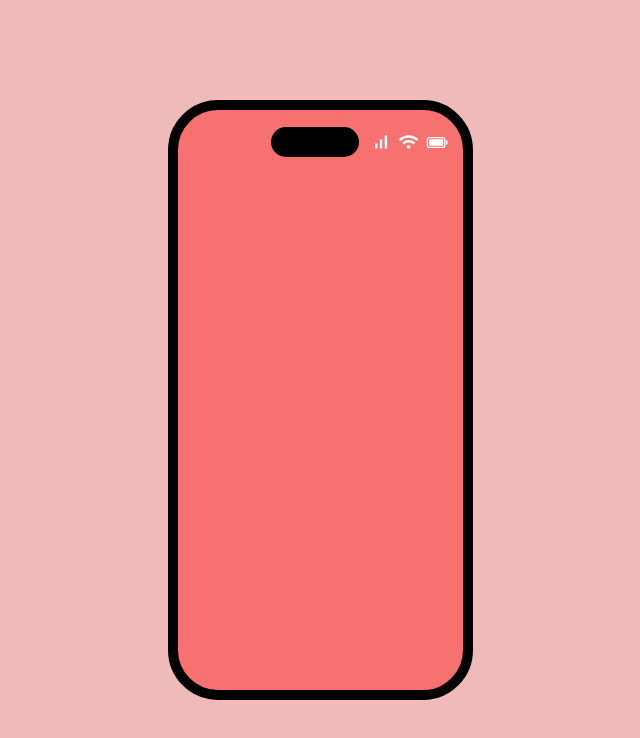
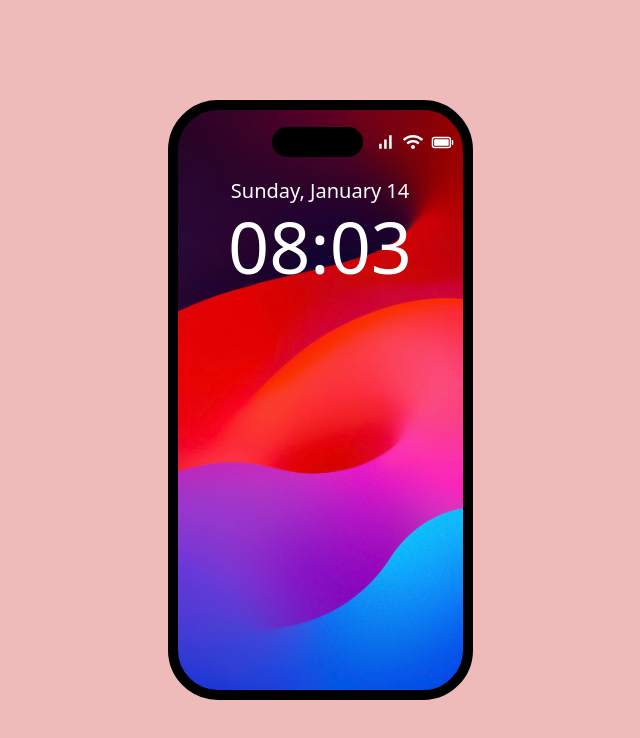
Before and after one commit to arpit-chokniwal/portfolio-react, a React (Create React App) app: page / in a window 1280 px wide. Shown: the top 738 px of the page, without its empty margins (320-960 px from the left). Built offline with nearby package versions, Linux system fonts and the light colour scheme; the HTML template or start-up script is replaced by a standard one.

Commit message:
added date time

```diff
--- a/src/components/Parent.js
+++ b/src/components/Parent.js
@@ -1,24 +1,38 @@
 import React from 'react'
-import { IoBatteryFull } from "react-icons/io5";
-import { FaWifi } from "react-icons/fa";
-import { MdOutlineSignalCellularAlt } from "react-icons/md";
+import SignalAndTop from './SignalAndTop'
 
 
 const Parent = () => {
+    function getRealTime() {
+        const now = new Date();
+        let hours = now.getHours();
+        const minutes = now.getMinutes();
+        hours = hours % 12;
+        hours = hours ? hours : 12;
+        const minutesFormatted = minutes < 10 ? '0' + minutes : minutes;
+        const hoursFormatted = hours < 10 ? '0' + hours : hours;
+        const optionsDate = { weekday: 'long', month: 'long', day: 'numeric' };
+        const date = now.toLocaleDateString('en-US', optionsDate);
+        const time = `${hoursFormatted}:${minutesFormatted}`;
+        return {
+            date: date,
+            time: time
+        };
+    }
+
+    const [getTime] = React.useState(getRealTime())
+
     return (
-        <div className='flex w-[305px] h-[75vh] max-h-[610px] border-[10px] bg-red-400 border-black rounded-[50px] justify-center items-start'>
-            {/* top bar */}
-            <div className='flex justify-center items-center h-[54px] w-[90%] mt-[5px] gap-[4px]'>
-                {/* Camera */}
-                <div className='h-[30px] w-[30%]'></div>
-                <div className='h-[30px] w-[35%] bg-black rounded-2xl'></div>
-                <div className='h-[30px] w-[30%] ml-2 flex justify-center items-center gap-2'>
-                    <MdOutlineSignalCellularAlt className='text-white' size={20} />
-                    <FaWifi className='text-white' size={20} />
-                    <IoBatteryFull className='text-white' size={23} />
+        <div className="bg-lock-background bg-cover flex flex-col w-[305px] h-[75vh] max-h-[610px] border-[10px] bg-red-400 border-black rounded-[50px] gap-3 ">
+            <div>
+                <SignalAndTop />
+            </div>
 
-                </div>
+            <div className="w-[100%] flex flex-col justify-center items-center text-center h-fit gap-0">
+                <p className='text-white antialiased font-medium text-[20px] leading-none text-center'>{getTime.date}</p>
+                <p className='text-white antialiased font-medium text-[72px] leading-tight text-center'>{getTime.time}</p>
             </div>
+
         </div>
     )
 }
--- /dev/null
+++ b/src/components/SignalAndTop.js
@@ -0,0 +1,22 @@
+import React from 'react'
+import { IoBatteryFull } from "react-icons/io5";
+import { FaWifi } from "react-icons/fa";
+import { MdOutlineSignalCellularAlt } from "react-icons/md";
+
+const SignalAndTop = () => {
+    return (
+        < div className='flex justify-center items-center h-[54px] w-[95%] ml-[2%] mt-[5px] gap-[4px]' >
+            {/* Camera */}
+            <div div className='h-[30px] w-[33%]' ></div >
+            <div className='h-[30px] w-[35%] bg-black rounded-2xl'></div>
+            {/* Signals */}
+            <div className='h-[30px] w-[30%] ml-2 flex justify-center items-center gap-2'>
+                <MdOutlineSignalCellularAlt className='text-white' size={20} />
+                <FaWifi className='text-white' size={20} />
+                <IoBatteryFull className='text-white' size={23} />
+            </div>
+        </div >
+    )
+}
+
+export default SignalAndTop
--- a/tailwind.config.js
+++ b/tailwind.config.js
@@ -4,7 +4,11 @@ module.exports = {
     "./src/**/*.{js,jsx,ts,tsx}",
   ],
   theme: {
-    extend: {},
+    extend: {
+      backgroundImage: {
+        'lock-background': "url('/public/lockPageBgImage.jpg')",
+      }
+    },
   },
   plugins: [],
 }
```
Also changed, not shown: public/lockPageBgImage.jpg (added).
